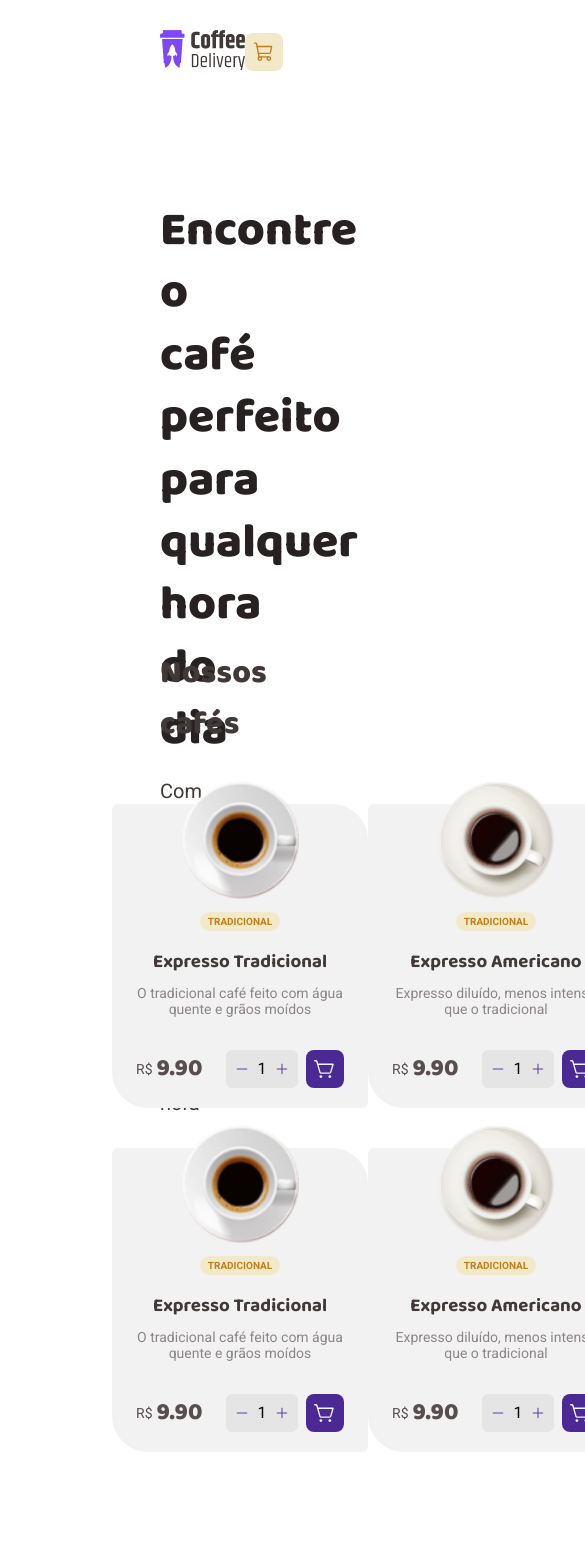
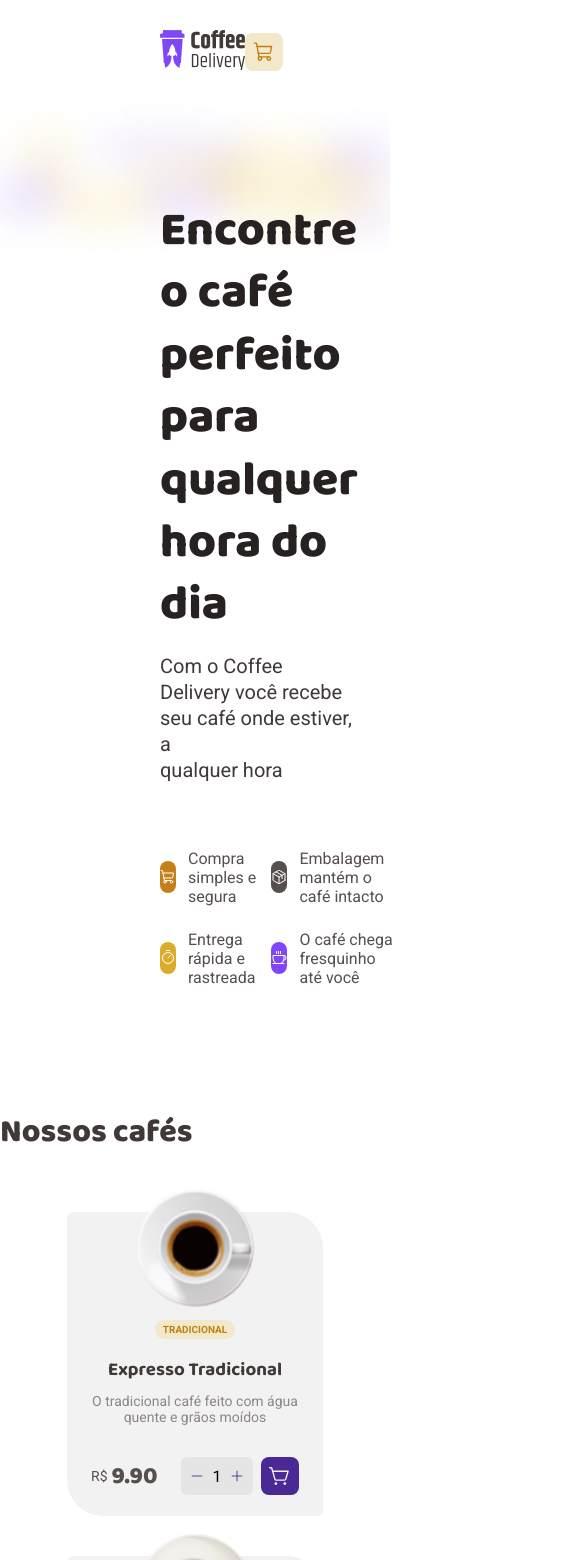
Before and after one commit to 9uifranco/coffee-delivery, a React (Vite) app: page / in a window 390 px wide. Shown: the top 1560 px of the page, 585 px wide, since content can reach past the window. Before the commit the page ends 1492 px from the top, so only its background shows below. Built offline with nearby package versions, Linux system fonts and the light colour scheme.

Commit message:
Add new coffees to catalog  and finish styling home page (not responsive yet)

```diff
--- a/src/components/Header/styles.ts
+++ b/src/components/Header/styles.ts
@@ -6,6 +6,7 @@
     flex-direction: row;
     justify-content: space-between;
     align-items: center;
+    margin: 0 10rem;
 `
 
 export const IconContainer = styled.div`
--- a/src/pages/Home/index.tsx
+++ b/src/pages/Home/index.tsx
@@ -4,6 +4,16 @@
 import americano from '../../assets/Type=Americano.png'
 import cremoso from '../../assets/Type=Expresso_Cremoso.png'
 import gelado from '../../assets/Type=Cafe_Gelado.png'
+import cafeComLeite from '../../assets/Type=Cafe_com_Leite.png'
+import latte from '../../assets/Type=Latte.png'
+import capuccino from '../../assets/Type=Capuccino.png'
+import macchiato from '../../assets/Type=Macchiato.png'
+import mocaccino from '../../assets/Type=Mochaccino.png'
+import chocolateQuente from '../../assets/Type=Chocolate_Quente.png'
+import cubano from '../../assets/Type=Cubano.png'
+import havaiano from '../../assets/Type=Havaiano.png'
+import arabe from '../../assets/Type=Arabe.png'
+import irlandes from '../../assets/Type=Irlandes.png'
 
 import { HomeContainer, IconContainerGray, IconContainerPurple, IconContainerYellow, IconContainerYellowDark } from "./styles";
 
@@ -39,39 +49,87 @@
         imgSrc: gelado,
         title: "Expresso Gelado",
         description: "Bebida preparada com café expresso e cubos de gelo",
-        category: [ "Tradicional", "Gelado", "Top" ],
+        category: [ "Tradicional", "Gelado" ],
         price: 9.90
     },
     {
         id: 5,
-        imgSrc: expresso,
-        title: "Expresso Tradicional",
-        description: "O tradicional café feito com água quente e grãos moídos",
-        category: [ "Tradicional" ],
+        imgSrc: cafeComLeite,
+        title: "Café com Leite",
+        description: "Meio a meio de expresso tradicional com leite vaporizado",
+        category: [ "Tradicional", "Com leite" ],
         price: 9.90
     },
     {
         id: 6,
-        imgSrc: americano,
-        title: "Expresso Americano",
-        description: "Expresso diluído, menos intenso que o tradicional",
-        category: [ "Tradicional" ],
+        imgSrc: latte,
+        title: "Latte",
+        description: "Uma dose de café expresso com o dobro de leite e espuma cremosa",
+        category: [ "Tradicional", "Com leite" ],
         price: 9.90
     },
     {
         id: 7,
-        imgSrc: cremoso,
-        title: "Expresso Cremoso",
-        description: "Café expresso tradicional com espuma cremosa",
-        category: [ "Tradicional" ],
+        imgSrc: capuccino,
+        title: "Capuccino",
+        description: "Bebida com canela feita de doses iguais de café, leite e espuma",
+        category: [ "Tradicional", "Com leite" ],
         price: 9.90
     },
     {
         id: 8,
-        imgSrc: gelado,
-        title: "Expresso Gelado",
-        description: "Bebida preparada com café expresso e cubos de gelo",
-        category: [ "Tradicional", "Gelado" ],
+        imgSrc: macchiato,
+        title: "Macchiato",
+        description: "Café expresso misturado com um pouco de leite quente e espuma",
+        category: [ "Tradicional", "Com leite" ],
+        price: 9.90
+    },
+    {
+        id: 9,
+        imgSrc: mocaccino,
+        title: "Mocaccino",
+        description: "Café expresso com calda de chocolate, pouco leite e espuma",
+        category: [ "Tradicional", "Com leite" ],
+        price: 9.90
+    },
+    {
+        id: 10,
+        imgSrc: chocolateQuente,
+        title: "Chocolate Quente",
+        description: "Bebida feita com chocolate dissolvido no leite quente e café",
+        category: [ "Especial", "Com leite" ],
+        price: 9.90
+    },
+    {
+        id: 11,
+        imgSrc: cubano,
+        title: "Cubano",
+        description: "Drink gelado de café expresso com rum, creme de leite e hortelã",
+        category: [ "Especial", "Alcoólico", "Gelado" ],
+        price: 9.90
+    },
+    {
+        id: 12,
+        imgSrc: havaiano,
+        title: "Havaiano",
+        description: "Bebida adocicada preparada com café e leite de coco",
+        category: [ "Especial" ],
+        price: 9.90
+    },
+    {
+        id: 13,
+        imgSrc: arabe,
+        title: "Árabe",
+        description: "Bebida preparada com grãos de café árabe e especiarias",
+        category: [ "Especial" ],
+        price: 9.90
+    },
+    {
+        id: 14,
+        imgSrc: irlandes,
+        title: "Irlandês",
+        description: "Bebida a base de café, uísque irlandês, açúcar e chantilly",
+        category: [ "Especial", "Alcoólico" ],
         price: 9.90
     }
 ]
--- a/src/pages/Home/styles.ts
+++ b/src/pages/Home/styles.ts
@@ -1,11 +1,17 @@
 import styled from "styled-components";
 
+import background from '../../assets/background-home.png'
+
 export const HomeContainer = styled.main`
+    background-image: url(${background});
+    background-repeat: no-repeat;
+    background-size: contain;
+    width: 100wh;
 
     header {
-        height: 34rem;
         padding: 6rem 0;
         width: 50%;
+        margin: 0 10rem;
     }
 
     header > h1 {
@@ -23,6 +29,10 @@
         font-weight: 500;
         color: #403937;
         line-height: 130%;
+    }
+
+    section {
+        margin: 0 10rem;
     }
 
     section > strong {
@@ -56,6 +66,16 @@
         color: #574F4D;
         margin-bottom: 1.5rem;
     }
+
+    @media (max-width: 768px) {
+        section {
+            margin: 0 0rem;
+        }
+
+        section > div {
+            grid-template-columns: 1fr;
+        }
+    }
 `
 
 const IconContainer = styled.div`
--- a/src/styles/global.ts
+++ b/src/styles/global.ts
@@ -2,7 +2,7 @@
 
 export const GlobalStyle = createGlobalStyle`
     :root {
-        margin: 0 10rem;
+        margin: 0 0rem;
     }
 
     * {
```
Also changed, not shown: src/assets/background-home.png (added).
